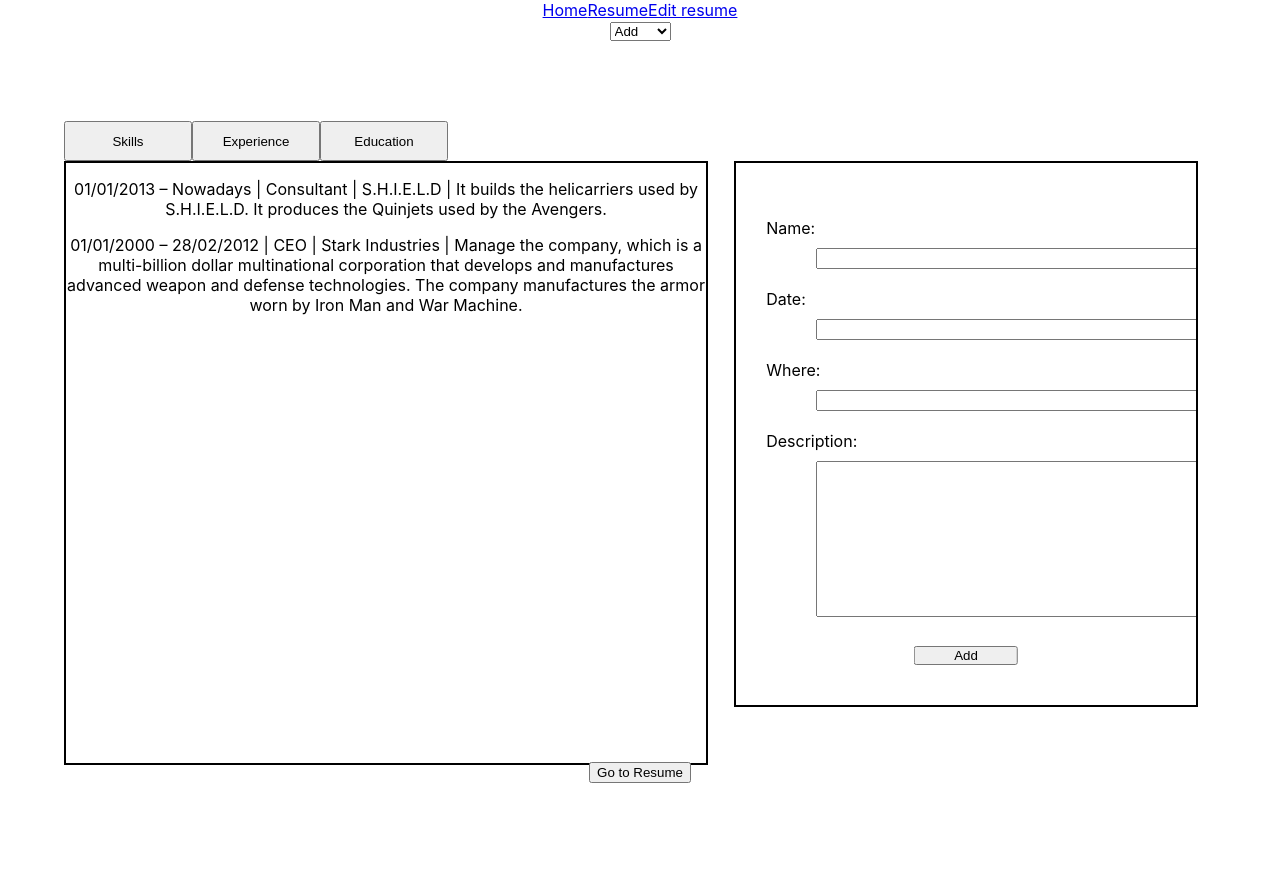
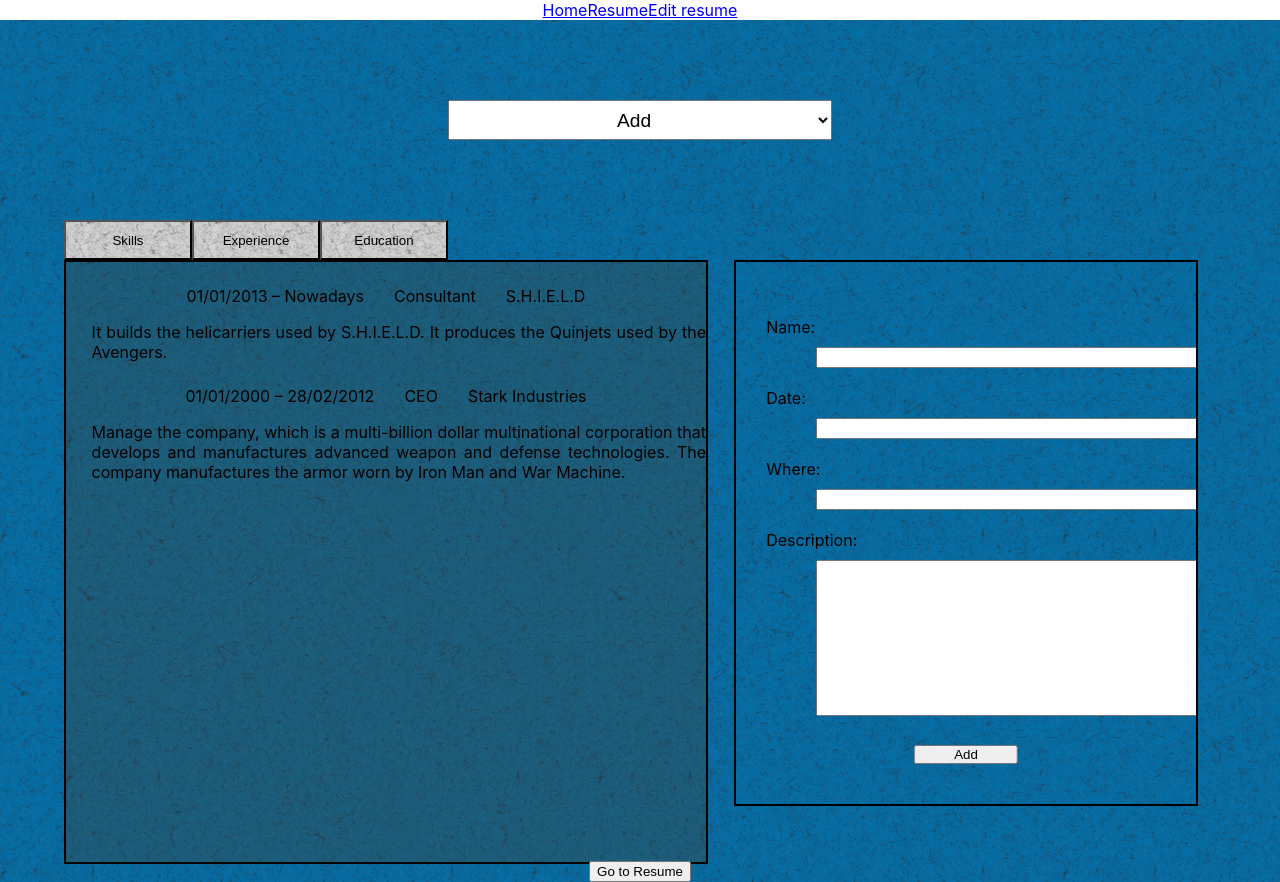
Before and after one commit to MMAndresC/cv-redux, a React (Create React App) app: page /editresume in a window 1280 px wide. Both pictures are taken after a click on the button "Experience". Shown: the top 882 px of the page. Before the commit the page ends 800 px from the top, so only its background shows below. Built offline with nearby package versions, Linux system fonts and the light colour scheme.

Commit message:
Add styles form

```diff
--- a/src/components/EditResume/EditResume.jsx
+++ b/src/components/EditResume/EditResume.jsx
@@ -25,16 +25,16 @@
 
 
     return (
-        <div>
-            <select onChange={handleChange}>
+        <div className='container'>
+            <select className='category-select' onChange={handleChange}>
                 <option value='add' default>Add</option>
                 <option value='edit'>Edit</option>
                 <option value='delete'>Delete</option>
             </select>
             <div className='container-show-buttons'>
-                <button onClick={() => dispatch(modifyCategory('skills'))}>Skills</button>
-                <button onClick={() => dispatch(modifyCategory('experience'))}>Experience</button>
-                <button onClick={() => dispatch(modifyCategory('education'))}>Education</button>
+                <button name='btn-category' id='skills' onClick={() => dispatch(modifyCategory('skills'))}>Skills</button>
+                <button name='btn-category' id='experience' onClick={() => dispatch(modifyCategory('experience'))}>Experience</button>
+                <button name='btn-category' id='education' onClick={() => dispatch(modifyCategory('education'))}>Education</button>
             </div>
             <div className='container-show'>
                 <div className='container-show-list'>
--- a/src/components/EditResume/FormAddExpEduc.jsx
+++ b/src/components/EditResume/FormAddExpEduc.jsx
@@ -38,9 +38,9 @@
             </label>
             {options.category === 'experience' &&
                 <label>
-                <span>Description:</span>
-                <textarea name='description' rows={10} cols={50} {...register('description')}></textarea>
-            </label>
+                    <span>Description:</span>
+                    <textarea name='description' rows={10} cols={50} {...register('description')}></textarea>
+                </label>
             }
             <button>Add</button>
         </form>
--- a/src/components/EditResume/ShowToAdd.jsx
+++ b/src/components/EditResume/ShowToAdd.jsx
@@ -13,9 +13,12 @@
             {options.category === 'experience' &&
                 experience.map((info, index) => {
                     return (
-                        <p key={`${index}-addexperience`}>
-                            {`${info.date} | ${info.name} | ${info.where} | ${info.description}`}
-                        </p>
+                        <div key={`${index}-addexperience`}>
+                            <span>{info.date}</span>
+                            <span>{info.name}</span>
+                            <span>{info.where}</span>
+                            <p>{info.description}</p>
+                        </div>
                     );
                 })
             }
@@ -23,9 +26,11 @@
             { options.category === 'education' &&
                 education.map((info, index) => {
                     return (
-                        <p key={`${index}-addeducation`}>
-                            {`${info.date} | ${info.name} | ${info.where}`}
-                        </p>
+                        <div className='add-span' key={`${index}-addeducation`}>
+                            <span>{info.date}</span>
+                            <span>{info.name}</span>
+                            <span>{info.where}</span>
+                        </div>
                     );
                 })
             }
@@ -35,9 +40,9 @@
                     <h2>{skills[options.categorySkill].name}</h2>
                     {skills[options.categorySkill]['list'].map((info, index) => {
                         return (
-                            <p key={`${index}-add-${JSON.stringify(options.categorySkill)}`}>
-                                {info}
-                            </p>
+                            <div key={`${index}-add-${JSON.stringify(options.categorySkill)}`}>
+                                <span>{info}</span>
+                            </div>
                         );
                     })}
                 </div>
--- a/src/components/EditResume/ShowToDelete.jsx
+++ b/src/components/EditResume/ShowToDelete.jsx
@@ -4,6 +4,7 @@
 import { deleteExperience } from '../../redux/experience/experience.actions';
 import { deleteSkills } from '../../redux/skills/skills.actions';
 import { modifyCategorySkill } from '../../redux/selectedOptions/selectedOption.actions';
+import './editresume.scss';
 
 
 const ShowToDelete = () => {
@@ -61,7 +62,10 @@
                     return (
                         <label key={`${index}-deleteexperience`}>
                             <input type='checkbox' name='option' id={index} onChange={handleChecked}/>
-                            {`${info.date} ${info.name} ${info.where} ${info.description}`}
+                            <span>{info.date}</span>
+                            <span>{info.name}</span>
+                            <span>{info.where}</span>
+                            <p>{info.description}</p>
                         </label>
                     );
                 })
@@ -72,26 +76,28 @@
                     return (
                         <label key={`${index}-deleteeducation`}>
                             <input type='checkbox' name='option' id={index} onChange={handleChecked}/>
-                            {`${info.date} ${info.name} ${info.where}`}
+                            <span>{info.date}</span>
+                            <span>{info.name}</span>
+                            <span>{info.where}</span>
                         </label>
                     );
                 })
             }
 
             { options.category === 'skills' &&
-                <div>
-                    <label>
+                <div className='delete-skills'>
+
                         <select name='name' onChange={(event) => dispatch(modifyCategorySkill(event.target.value))}>
                             <option value='FSDeveloper' default>Full stack Developer</option>
                             <option value='BD'>BD</option>
                             <option value='learningLanguages'>Learning languages</option>
                         </select>
-                    </label>
+
                     {skills[options.categorySkill]['list'].map((info, index) => {
                         return (
                             <label key={`${index}-add-${JSON.stringify(options.categorySkill)}`}>
                                 <input type='checkbox' name='option' id={index} onChange={handleChecked}/>
-                                {info}
+                                <span>{info}</span>
                             </label>
                         );
                     })}
--- a/src/components/EditResume/ShowToEdit.jsx
+++ b/src/components/EditResume/ShowToEdit.jsx
@@ -2,6 +2,7 @@
 import {useSelector, useDispatch} from 'react-redux';
 import { itemToEdit } from '../../redux/selectedOptions/selectedOption.actions';
 import {modifyCategorySkill} from '../../redux/selectedOptions/selectedOption.actions';
+import './editresume.scss';
 
 const ShowToEdit = () => {
     const {options} = useSelector(state => state);
@@ -27,7 +28,10 @@
                     return (
                         <label key={`${index}-deleteexperience`}>
                             <input type='radio' name='option' id={index} onChange={handleSelected} />
-                            {`${info.date} ${info.name} ${info.where} ${info.description}`}
+                            <span>{info.date}</span>
+                            <span>{info.name}</span>
+                            <span>{info.where}</span>
+                            <p>{info.description}</p>
                         </label>
                     );
                 })
@@ -36,9 +40,11 @@
             {options.category === 'education' &&
                 education.map((info, index) => {
                     return (
-                        <label key={`${index}-deleteeducation`}>
+                        <label className='edit-education' key={`${index}-deleteeducation`}>
                             <input type='radio' name='option' id={index} onChange={handleSelected}/>
-                            {`${info.date} ${info.name} ${info.where}`}
+                            <span>{info.date}</span>
+                            <span>{info.name}</span>
+                            <span>{info.where}</span>
                         </label>
                     );
                 })
--- a/src/components/EditResume/editresume.scss
+++ b/src/components/EditResume/editresume.scss
@@ -1,8 +1,51 @@
-//Estilos editResume.jsx
+.bt-on{
+    background-color: #1A688D;
+    border-bottom:#1A688D;
+}
+
+.container{
+    background-color: #007bbd;
+    background-image: url('./black-felt.png');
+}
 
 .container-add{
     width:100%;
     height: 600px;
+
+
+    label{
+        display: flex;
+        justify-content: space-evenly;
+        align-items: center;
+        margin-top: 20px;
+        margin-left: 20px;
+        width: 80%;
+    }
+
+    span{
+        padding: 10px 15px;
+        flex:2;
+        text-align: justify;
+    }
+
+    div{
+        margin-top: 3vh;
+    }
+
+    p{
+        margin-left: 2vw ;
+        text-align: justify;
+    }
+
+    .add-span{
+        display: flex;
+
+
+        span{
+            flex:2;
+            text-align: left;
+        }
+    }
 }
 
 .container-show{
@@ -20,6 +63,7 @@
             button{
                 width: 10vw;
                 height: 40px;
+                background-image: url('./black-felt.png');
             }
     }
 
@@ -28,6 +72,8 @@
         height: 600px;
         overflow: auto;
         border: 2px solid black;
+        background-color: #1A688D;
+        background-image: url('./black-felt.png');
 
     }
 }
@@ -84,3 +130,99 @@
 .form-text-description{
     height: 20vh;
 }
+
+.container-edit{
+
+    display:flex;
+    flex-direction: column;
+    align-items: flex-start;
+
+    label{
+        display: flex;
+        justify-content: space-evenly;
+        align-items: center;
+        margin-top: 20px;
+        margin-left: 20px;
+        width: 80%;
+    }
+
+    span{
+        padding: 10px 15px;
+        flex:2;
+        text-align: justify;
+    }
+
+    p{
+        flex:7;
+        text-align: justify;
+        margin-right: 10px;
+    }
+
+    select{
+        margin: 5vh 5vw;
+        height: 30px;
+        width: 10vw;
+    }
+}
+
+.container-delete{
+    display:flex;
+    flex-direction: column;
+    align-items: flex-start;
+
+    label{
+        display: flex;
+        justify-content: space-evenly;
+        align-items: center;
+        margin-top: 20px;
+        margin-left: 20px;
+        width: 90%;
+    }
+
+    span{
+        padding: 10px 15px;
+        flex:2;
+        text-align: justify;
+    }
+
+    p{
+        flex:7;
+        text-align: justify;
+        margin-right: 10px;
+    }
+
+    button{
+        margin-left: 50%;
+        transform: translateX(-50%);
+        margin-top: 4vh;
+    }
+
+    .delete-skills{
+        display: flex;
+        flex-direction: column;
+        margin-left: 10%;
+        margin-top: 3%;
+        width: 80%;
+
+
+        label{
+            width: 40%;
+            margin-left: 40%;
+            justify-content: center;
+        }
+
+        select{
+            height: 30px;
+            width: 10vw;
+            margin-left: 40%;
+        }
+    }
+}
+
+.category-select{
+    margin-top: 10vh;
+    width: 30vw;
+    height: 5vh;
+    text-align: center;
+    font-size: larger;
+}
```
Also changed, not shown: src/components/EditResume/Sideways_Arrow_Icon.svg (added), src/components/EditResume/black-felt.png (added).
